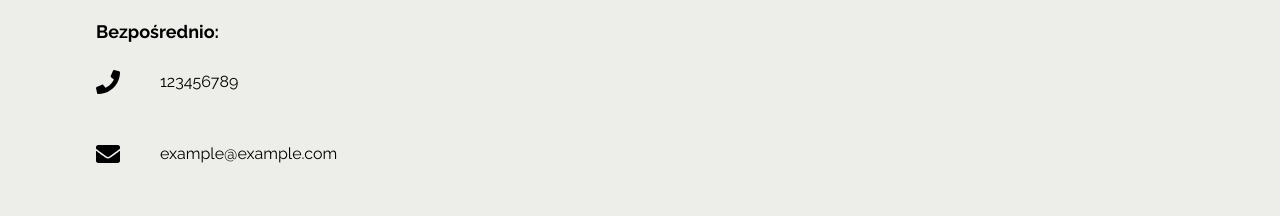
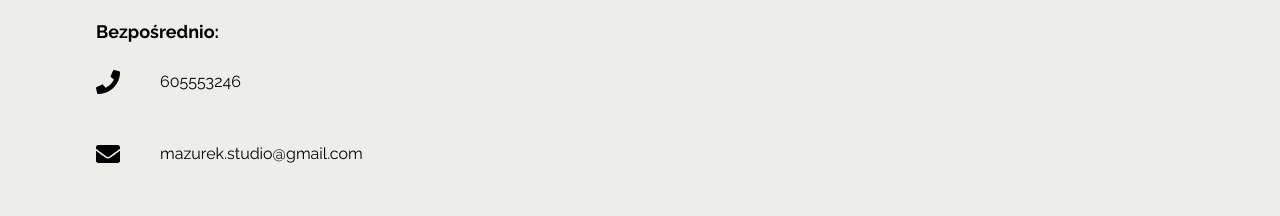
Before and after one commit to kacper-miklewicz/mazurek-studio, a React (Create React App) app: page /kontakt in a window 1280 px wide. Shown: the part 427-643 px from the top of the page. Built offline with nearby package versions, Linux system fonts and the light colour scheme; no server answers; the database is empty.

Commit message:
update contact details

```diff
--- a/src/pages/contact/consts.ts
+++ b/src/pages/contact/consts.ts
@@ -1,5 +1,5 @@
-export const email = "example@example.com";
-export const phoneNumber = "123456789";
+export const email = "mazurek.studio@gmail.com";
+export const phoneNumber = "605553246";
 
 export const EMAILJS_DATA = {
   SERVICE_ID: process.env.REACT_APP_EMAILJS_SERVICE_ID,
```
